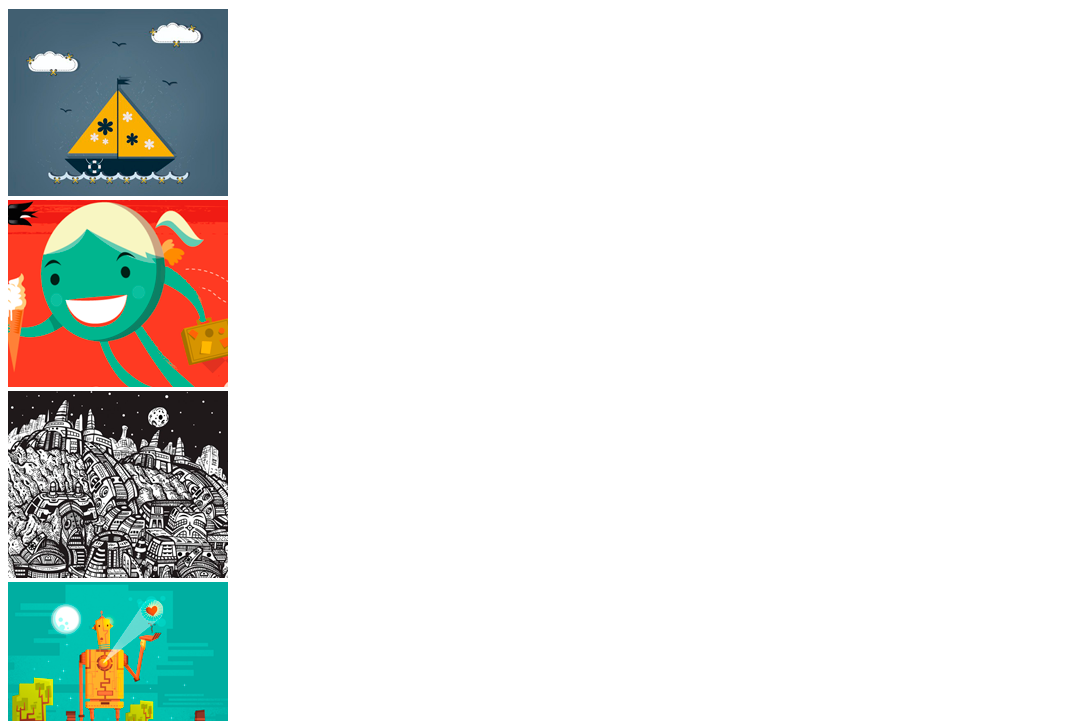
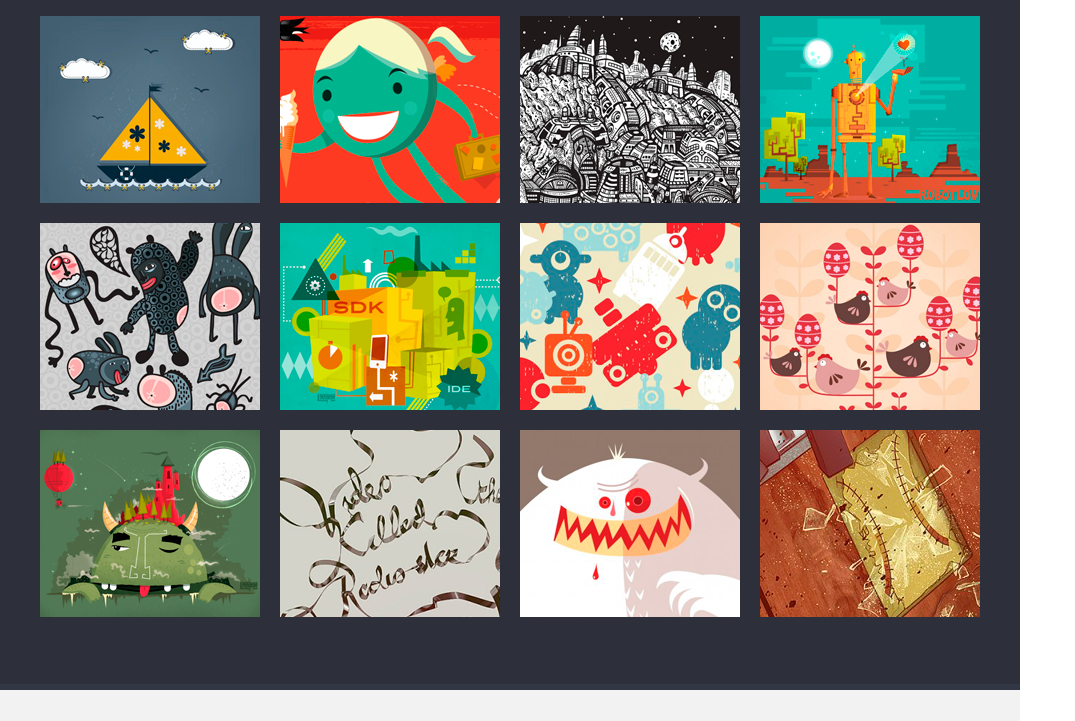
Before and after one commit to ermuhanoff/singolo, a plain HTML site: page singolo2.html in a window 1280 px wide. Shown: the part 180-901 px from the top of the page, without its empty margins (0-1075 px from the left). Drawn offline with Linux system fonts and the light colour scheme.

Commit message:
fix: change css path

```diff
--- a/singolo2.html
+++ b/singolo2.html
@@ -4,7 +4,7 @@
     <meta charset="utf-8" />
     <title>Singolo 2</title>
     <meta name="viewport" content="width=device-width, initial-scale=1" />
-    <link rel="stylesheet" href="/style.css" />
+    <link rel="stylesheet" href="/singolo2.css" />
   </head>
   <body>
     <section class="portfolio main">
```
